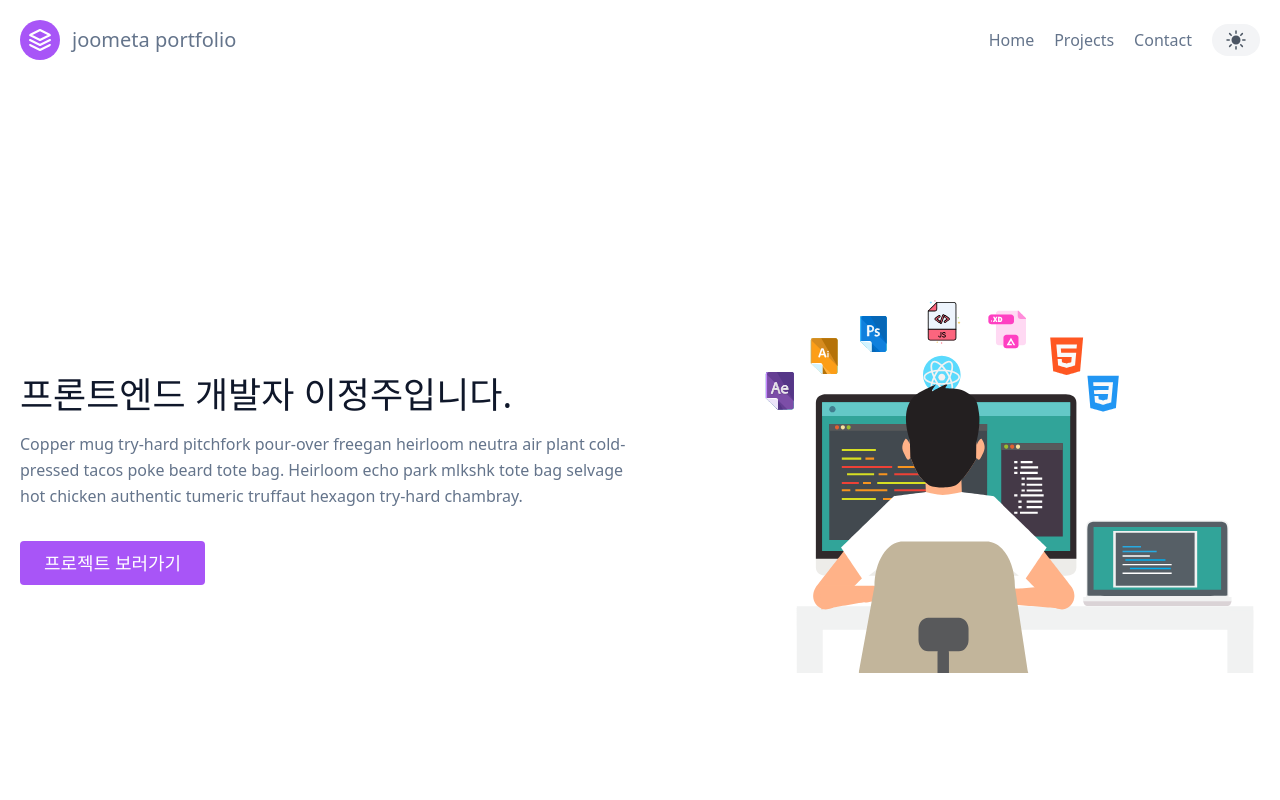
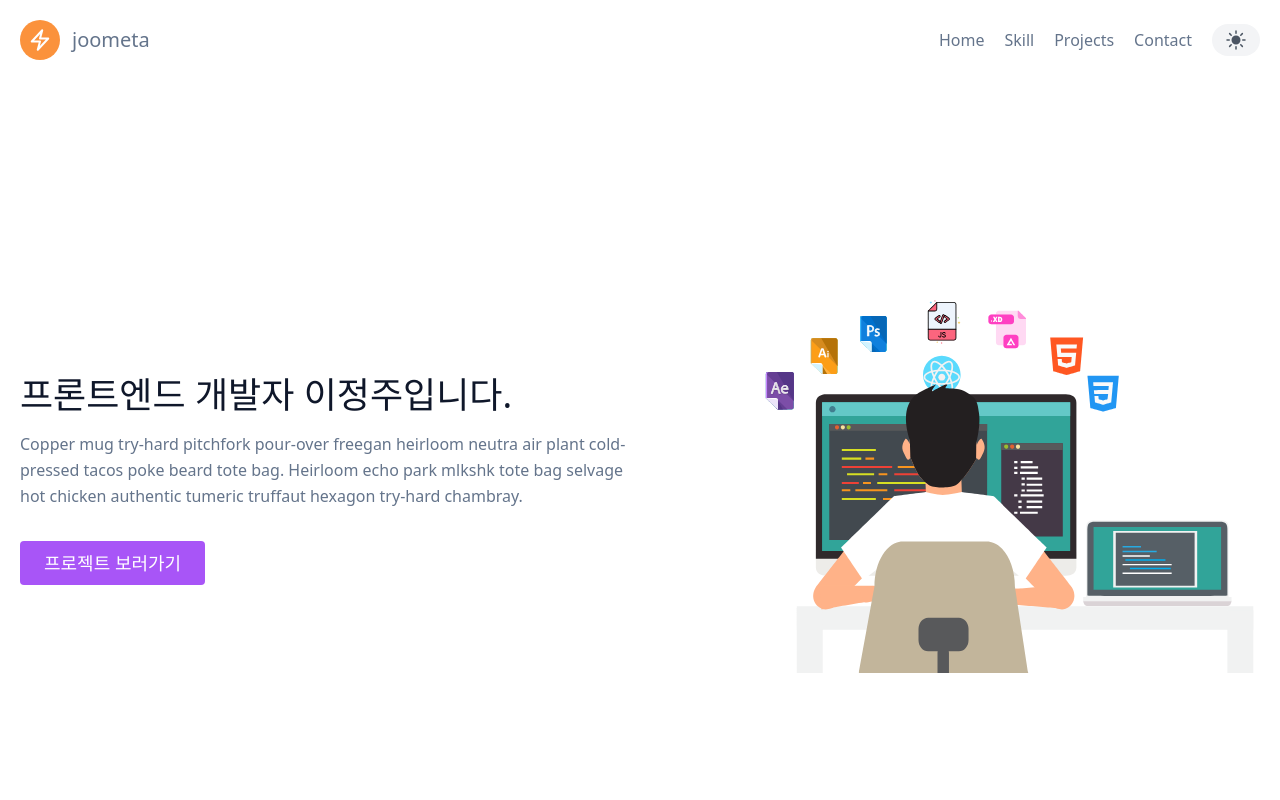
Before and after one commit to joometa/portfolio, a Next.js app: page / in a window 1280 px wide. Shown: the top 800 px of the page. Built offline with nearby package versions, Linux system fonts and the light colour scheme.

Commit message:
feat : 헤더 로고 변경

```diff
--- a/components/layout/Header.tsx
+++ b/components/layout/Header.tsx
@@ -11,21 +11,28 @@ export function Header() {
             <svg
               xmlns="http://www.w3.org/2000/svg"
               fill="none"
+              viewBox="0 0 24 24"
+              strokeWidth="2"
               stroke="currentColor"
               strokeLinecap="round"
               strokeLinejoin="round"
-              strokeWidth="2"
-              className="w-10 h-10 text-white p-2 bg-purple-500 rounded-full"
-              viewBox="0 0 24 24"
+              className="w-10 h-10 text-white p-2 bg-orange-400 rounded-full"
             >
-              <path d="M12 2L2 7l10 5 10-5-10-5zM2 17l10 5 10-5M2 12l10 5 10-5"></path>
+              <path
+                stroke-linecap="round"
+                stroke-linejoin="round"
+                d="M3.75 13.5l10.5-11.25L12 10.5h8.25L9.75 21.75 12 13.5H3.75z"
+              />
             </svg>
-            <span className="ml-3 text-xl">joometa portfolio</span>
+            <span className="ml-3 text-xl">joometa</span>
           </span>
         </Link>
         <nav className="md:ml-auto flex flex-wrap items-center text-base justify-center">
           <Link href="/">
             <span className="mr-5 hover:text-gray-900">Home</span>
+          </Link>
+          <Link href="/skill">
+            <span className="mr-5 hover:text-gray-900">Skill</span>
           </Link>
           <Link href="/projects">
             <span className="mr-5 hover:text-gray-900">Projects</span>
```
